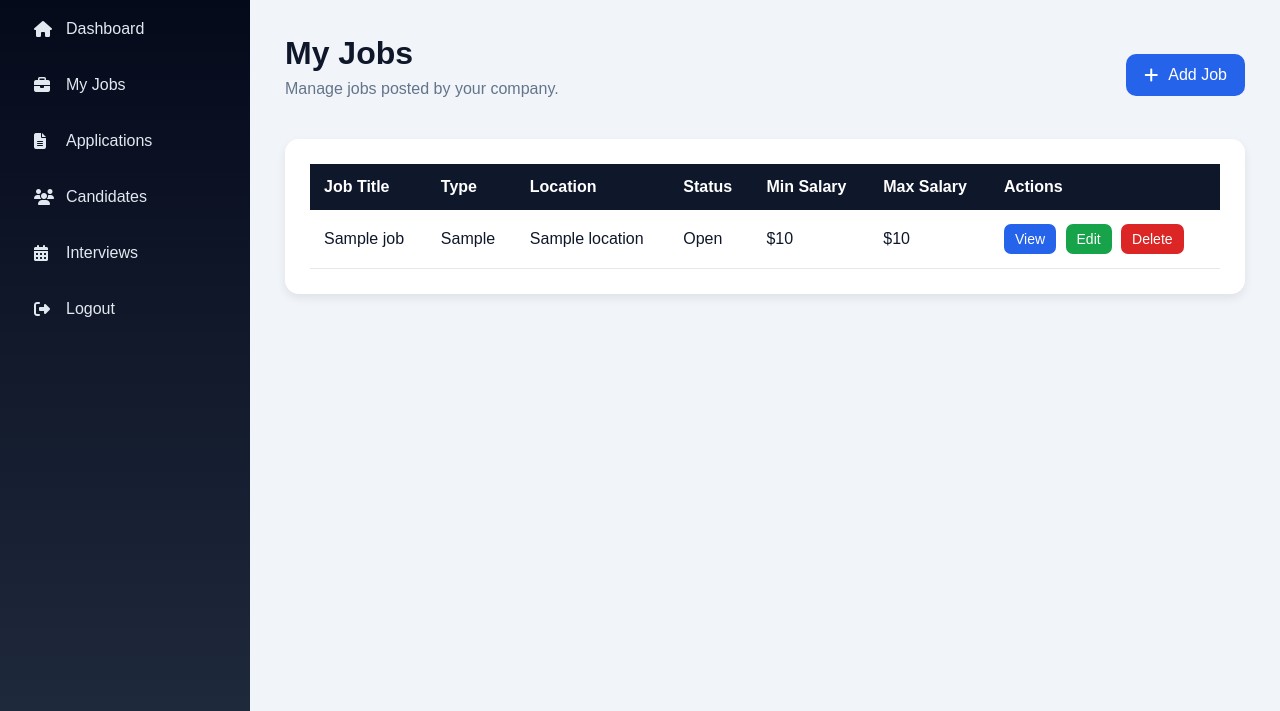
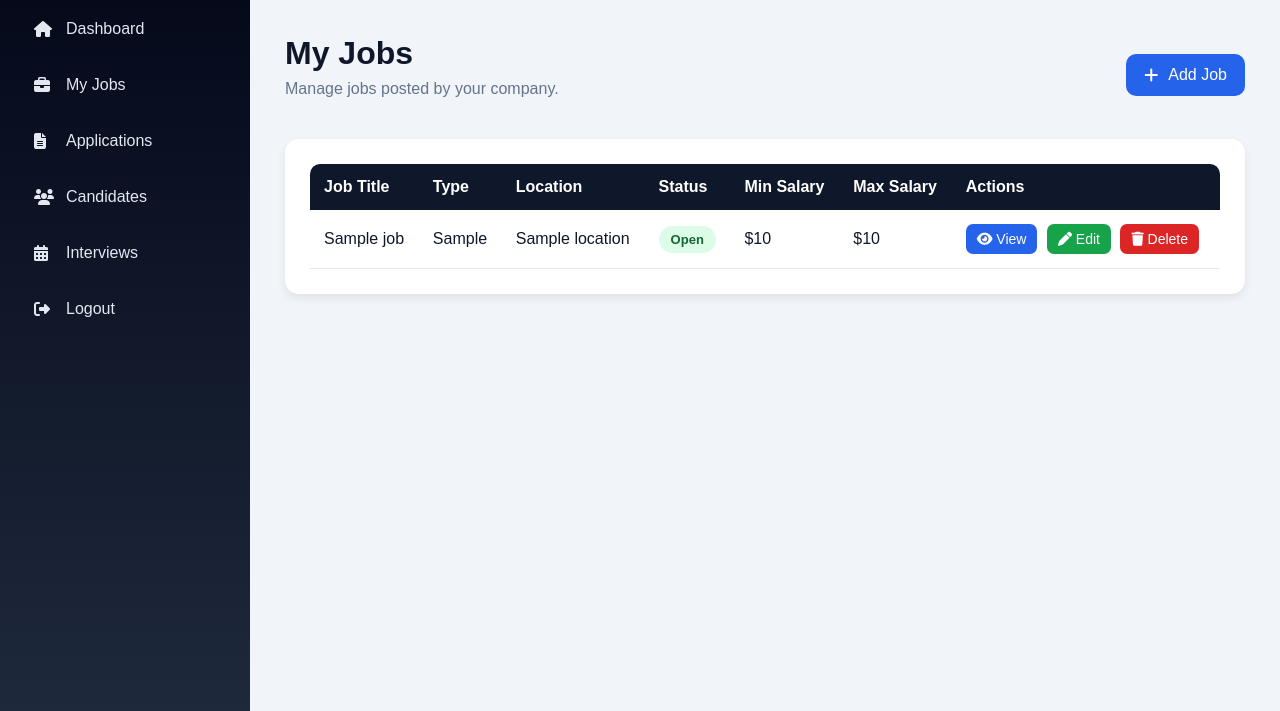
Before and after one commit to reemsaijary/Recruitment-CRM, a Django app: template backend/core/templates/core/company_dashboard/jobs/list_jobs.html in a window 1280 px wide. Shown: the part 89-800 px from the top of the page. Run offline with Django 5.2, Linux system fonts and the light colour scheme; the template is opened without the code that fills it: most values are stand-ins (such as "Sample title", 1, 10 or a date in 2020); data that the repository does not hold is empty.

Commit message:
Redesign company job list UI

```diff
--- a/backend/core/templates/core/company_dashboard/base_company.html
+++ b/backend/core/templates/core/company_dashboard/base_company.html
@@ -582,7 +582,63 @@
             margin-top: 26px;
         }
 
+        .status-open {
+            background: #dcfce7;
+            color: #166534;
+            padding: 6px 12px;
+            border-radius: 999px;
+            font-size: 13px;
+            font-weight: 700;
+        }
 
+        .status-closed {
+            background: #fee2e2;
+            color: #991b1b;
+            padding: 6px 12px;
+            border-radius: 999px;
+            font-size: 13px;
+            font-weight: 700;
+        }
+
+        th:first-child {
+            border-top-left-radius: 10px;
+        }
+
+        th:last-child {
+            border-top-right-radius: 10px;
+        }
+
+        tr {
+            transition: 0.2s ease;
+        }
+
+        .empty-state {
+            text-align: center;
+            padding: 45px 20px;
+        }
+
+        .empty-icon {
+            width: 70px;
+            height: 70px;
+            background: #dbeafe;
+            color: #2563eb;
+            border-radius: 50%;
+            display: flex;
+            align-items: center;
+            justify-content: center;
+            margin: 0 auto 18px;
+            font-size: 30px;
+        }
+
+        .empty-state h2 {
+            margin-bottom: 8px;
+            color: #0f172a;
+        }
+
+        .empty-state p {
+            color: #64748b;
+            margin-bottom: 22px;
+        }
         /* Responsive */
         @media (max-width: 768px) {
             .sidebar {
--- a/backend/core/templates/core/company_dashboard/jobs/list_jobs.html
+++ b/backend/core/templates/core/company_dashboard/jobs/list_jobs.html
@@ -15,6 +15,7 @@
 </div>
 
 <div class="card">
+    {% if jobs %}
         <table>
             <tr>
                 <th>Job Title</th>
@@ -31,21 +32,47 @@
                 <td>{{ job.job_title }}</td>
                 <td>{{ job.job_type }}</td>
                 <td>{{ job.location }}</td>
-            <td>{{ job.status }}</td>
+
+                <td>
+                    <span class="{% if job.status == 'Open' %}status-open{% else %}status-closed{% endif %}">
+                        {{ job.status }}
+                    </span>
+                </td>
+
                 <td>${{ job.min_salary }}</td>
                 <td>${{ job.max_salary }}</td>
+
                 <td>
-            <a href="{% url 'company_job_details' job.id %}" class="small-btn view-btn">View</a>
-            <a href="{% url 'company_edit_job' job.id %}" class="small-btn edit-btn">Edit</a>
-            <a href="{% url 'company_delete_job' job.id %}" class="small-btn delete-btn">Delete</a>
+                    <a href="{% url 'company_job_details' job.id %}" class="small-btn view-btn">
+                        <i class="fa-solid fa-eye"></i> View
+                    </a>
+
+                    <a href="{% url 'company_edit_job' job.id %}" class="small-btn edit-btn">
+                        <i class="fa-solid fa-pen"></i> Edit
+                    </a>
+
+                    <a href="{% url 'company_delete_job' job.id %}" class="small-btn delete-btn">
+                        <i class="fa-solid fa-trash"></i> Delete
+                    </a>
                 </td>
-        </tr>
-        {% empty %}
-        <tr>
-            <td colspan="6">No jobs found.</td>
             </tr>
             {% endfor %}
         </table>
+    {% else %}
+        <div class="empty-state">
+            <div class="empty-icon">
+                <i class="fa-solid fa-briefcase"></i>
+            </div>
+
+            <h2>No jobs posted yet</h2>
+            <p>Start by adding your first job opening for candidates.</p>
+
+            <a href="{% url 'company_add_job' %}" class="action-btn">
+                <i class="fa-solid fa-plus"></i>
+                Add First Job
+            </a>
+        </div>
+    {% endif %}
 </div>
 
 {% endblock %}
```
Lines whose indentation alone changed are shown as unchanged.
